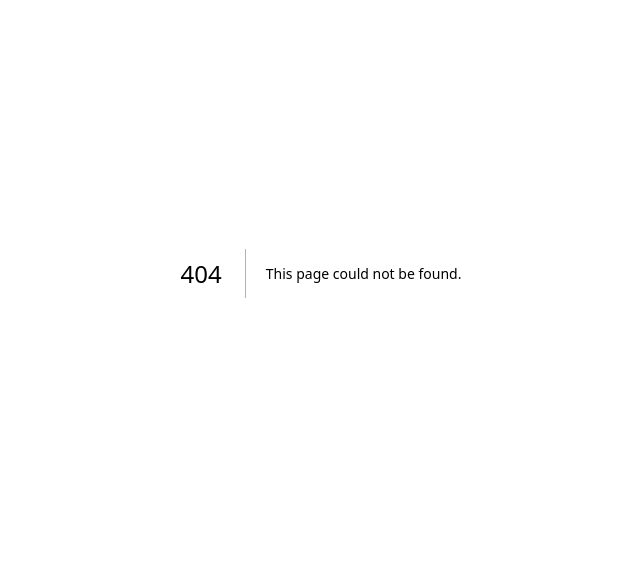
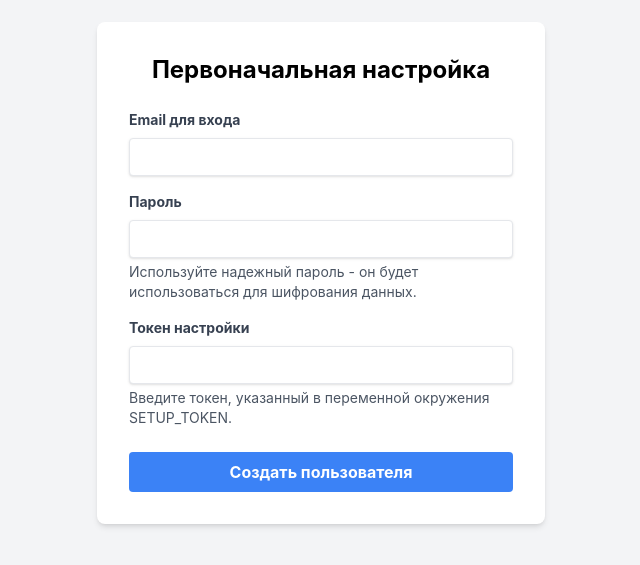
Before and after one commit to writer169/zametki, a Next.js app: page /setup in a window 1280 px wide. Before the commit this address had no page. Shown: the part 127-692 px from the top of the page, without its empty margins (319-959 px from the left). Built offline with nearby package versions, Linux system fonts and the light colour scheme; no server answers.

Commit message:
Create pages/setup.js

```diff
--- /dev/null
+++ b/pages/setup.js
@@ -0,0 +1,197 @@
+import { useState, useEffect } from 'react';
+import Head from 'next/head';
+import { useRouter } from 'next/router';
+import { useSession } from 'next-auth/react';
+
+export default function Setup() {
+  const [email, setEmail] = useState('');
+  const [password, setPassword] = useState('');
+  const [setupToken, setSetupToken] = useState('');
+  const [error, setError] = useState('');
+  const [success, setSuccess] = useState('');
+  const [loading, setLoading] = useState(false);
+  const [userExists, setUserExists] = useState(false);
+
+  const router = useRouter();
+  const { data: session } = useSession();
+
+  // Если пользователь уже авторизован, перенаправляем на главную страницу
+  useEffect(() => {
+    if (session) {
+      router.replace('/');
+    }
+
+    // Проверяем, существует ли уже пользователь
+    async function checkUserExists() {
+      try {
+        const response = await fetch('/api/auth/session');
+        const data = await response.json();
+
+        // Если есть доступные сессии, значит пользователь уже настроен
+        if (data && data.providers && data.providers.includes('credentials')) {
+          setUserExists(true);
+        }
+      } catch (error) {
+        console.error('Ошибка при проверке существующих пользователей:', error);
+      }
+    }
+
+    checkUserExists();
+  }, [session, router]);
+
+  const handleSubmit = async (e) => {
+    e.preventDefault();
+
+    if (!email || !password || !setupToken) {
+      setError('Пожалуйста, заполните все поля');
+      return;
+    }
+
+    try {
+      setLoading(true);
+      setError('');
+
+      const response = await fetch('/api/setup', {
+        method: 'POST',
+        headers: {
+          'Content-Type': 'application/json',
+          'Authorization': `Bearer ${setupToken}`
+        },
+        body: JSON.stringify({ email, password }),
+      });
+
+      const data = await response.json();
+
+      if (!response.ok) {
+        throw new Error(data.message || 'Ошибка при настройке пользователя');
+      }
+
+      setSuccess(`Пользователь ${data.email} успешно создан! Перенаправление на страницу входа...`);
+
+      // Перенаправляем на страницу входа через 3 секунды
+      setTimeout(() => {
+        router.push('/login');
+      }, 3000);
+    } catch (err) {
+      setError(err.message || 'Произошла ошибка. Пожалуйста, попробуйте еще раз.');
+    } finally {
+      setLoading(false);
+    }
+  };
+
+  // Если пользователь уже существует, показываем сообщение
+  if (userExists) {
+    return (
+      <>
+        <Head>
+          <title>Настройка | Защищенные заметки</title>
+        </Head>
+
+        <div className="min-h-screen flex items-center justify-center bg-gray-100">
+          <div className="bg-white p-8 rounded-lg shadow-md w-full max-w-md">
+            <h1 className="text-2xl font-bold mb-6 text-center">Настройка приложения</h1>
+
+            <div className="bg-yellow-100 border border-yellow-400 text-yellow-700 px-4 py-3 rounded mb-4">
+              Приложение уже настроено. Пользователь существует.
+            </div>
+
+            <div className="flex items-center justify-center">
+              <button
+                onClick={() => router.push('/login')}
+                className="bg-blue-500 hover:bg-blue-700 text-white font-bold py-2 px-4 rounded focus:outline-none focus:shadow-outline"
+              >
+                Перейти на страницу входа
+              </button>
+            </div>
+          </div>
+        </div>
+      </>
+    );
+  }
+
+  return (
+    <>
+      <Head>
+        <title>Настройка | Защищенные заметки</title>
+      </Head>
+
+      <div className="min-h-screen flex items-center justify-center bg-gray-100">
+        <div className="bg-white p-8 rounded-lg shadow-md w-full max-w-md">
+          <h1 className="text-2xl font-bold mb-6 text-center">Первоначальная настройка</h1>
+
+          {error && (
+            <div className="bg-red-100 border border-red-400 text-red-700 px-4 py-3 rounded mb-4">
+              {error}
+            </div>
+          )}
+
+          {success && (
+            <div className="bg-green-100 border border-green-400 text-green-700 px-4 py-3 rounded mb-4">
+              {success}
+            </div>
+          )}
+
+          <form onSubmit={handleSubmit}>
+            <div className="mb-4">
+              <label className="block text-gray-700 text-sm font-bold mb-2" htmlFor="email">
+                Email для входа
+              </label>
+              <input
+                id="email"
+                type="email"
+                className="shadow appearance-none border rounded w-full py-2 px-3 text-gray-700 leading-tight focus:outline-none focus:shadow-outline"
+                value={email}
+                onChange={(e) => setEmail(e.target.value)}
+                required
+              />
+            </div>
+
+            <div className="mb-4">
+              <label className="block text-gray-700 text-sm font-bold mb-2" htmlFor="password">
+                Пароль
+              </label>
+              <input
+                id="password"
+                type="password"
+                className="shadow appearance-none border rounded w-full py-2 px-3 text-gray-700 leading-tight focus:outline-none focus:shadow-outline"
+                value={password}
+                onChange={(e) => setPassword(e.target.value)}
+                required
+              />
+              <p className="text-sm text-gray-600 mt-1">
+                Используйте надежный пароль - он будет использоваться для шифрования данных.
+              </p>
+            </div>
+
+            <div className="mb-6">
+              <label className="block text-gray-700 text-sm font-bold mb-2" htmlFor="setupToken">
+                Токен настройки
+              </label>
+              <input
+                id="setupToken"
+                type="password"
+                className="shadow appearance-none border rounded w-full py-2 px-3 text-gray-700 leading-tight focus:outline-none focus:shadow-outline"
+                value={setupToken}
+                onChange={(e) => setSetupToken(e.target.value)}
+                required
+              />
+              <p className="text-sm text-gray-600 mt-1">
+                Введите токен, указанный в переменной окружения SETUP_TOKEN.
+              </p>
+            </div>
+
+            <div className="flex items-center justify-center">
+              <button
+                type="submit"
+                className="bg-blue-500 hover:bg-blue-700 text-white font-bold py-2 px-4 rounded focus:outline-none focus:shadow-outline w-full"
+                disabled={loading}
+              >
+                {loading ? 'Создание пользователя...' : 'Создать пользователя'}
+              </button>
+            </div>
+          </form>
+        </div>
+      </div>
+    </>
+  );
+}
```
